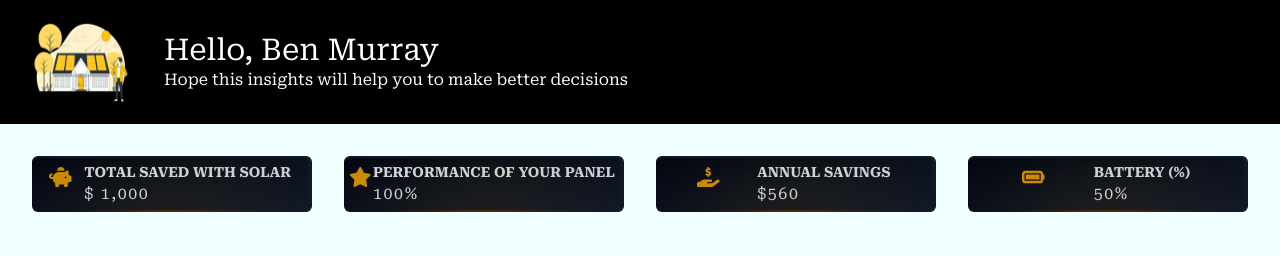
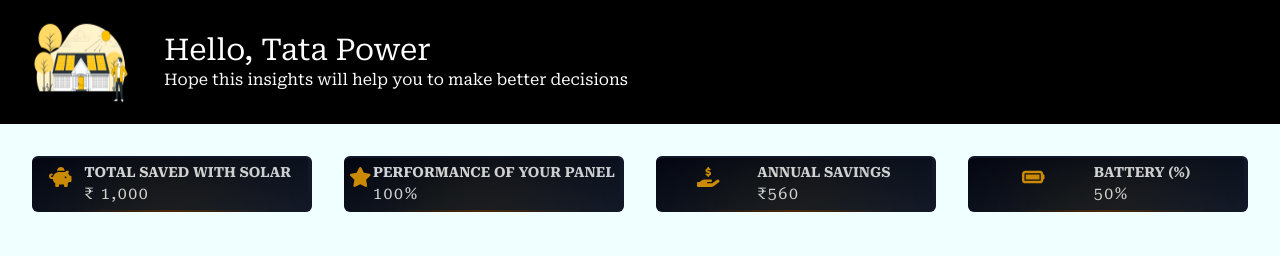
Before and after one commit to TechyMT/circuitSlingers-tataPowerHackathon, a Next.js app in the folder client/: page /dashboard in a window 1280 px wide. Shown: the top 256 px of the page. Built offline with nearby package versions, Linux system fonts and the light colour scheme.

Commit message:
dashboard changes

```diff
--- a/client/src/app/components/Dashboard.jsx
+++ b/client/src/app/components/Dashboard.jsx
@@ -17,11 +17,11 @@
       <div className="flex p-8 gap-8 justify-evenly">
         <Card
           name="Total Saved with Solar"
-          value="$ 1,000"
+          value="₹ 1,000"
           icon={faPiggyBank}
         />
         <Card name="Performance of your Panel" value="100%" icon={faStar} />
-        <Card name="Annual Savings" value="$560" icon={faHandHoldingDollar} />
+        <Card name="Annual Savings" value="₹560" icon={faHandHoldingDollar} />
         <Card name="Battery (%)" value="50%" icon={faBattery} />
       </div>
       <div className="grid grid-col-2">
--- a/client/src/app/components/DashboardNav.jsx
+++ b/client/src/app/components/DashboardNav.jsx
@@ -11,7 +11,7 @@
           <Image src={image} alt="storyset" width={100} height={60} />
         </div>
         <div className="flex flex-col p-8 rounded-sm">
-          <div className="text-3xl text-white">Hello, Ben Murray</div>
+          <div className="text-3xl text-white">Hello, Tata Power</div>
           <div className="p text-white">
             Hope this insights will help you to make better decisions
           </div>
```
